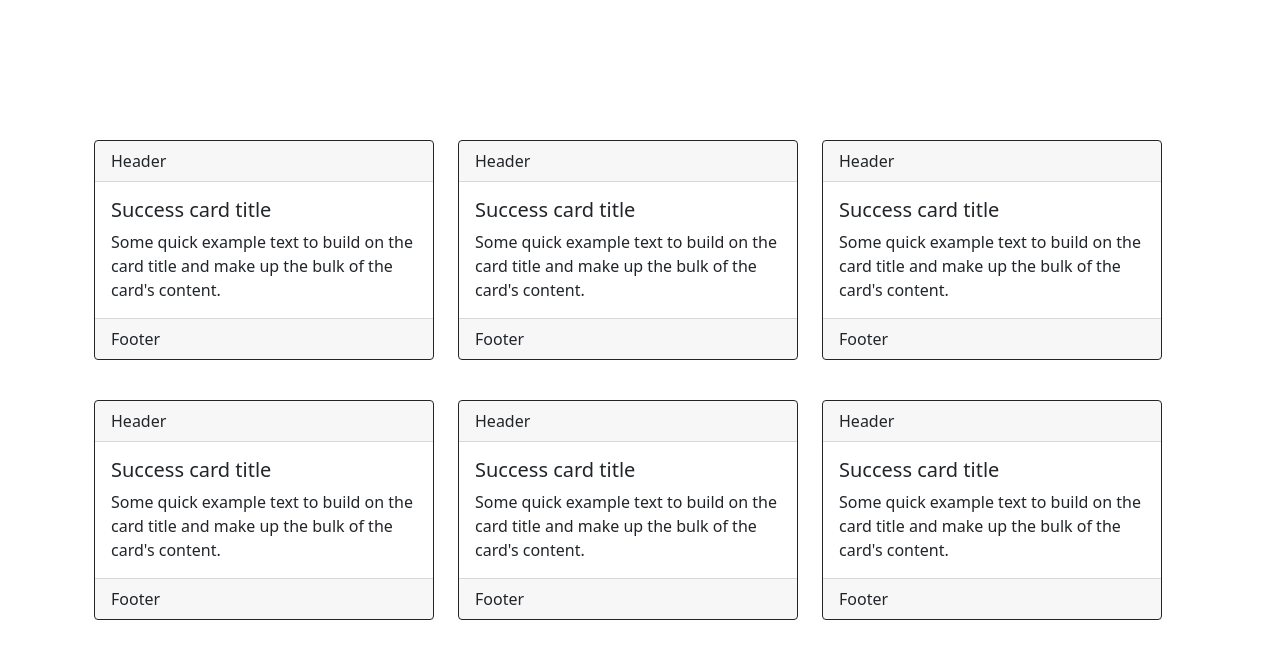
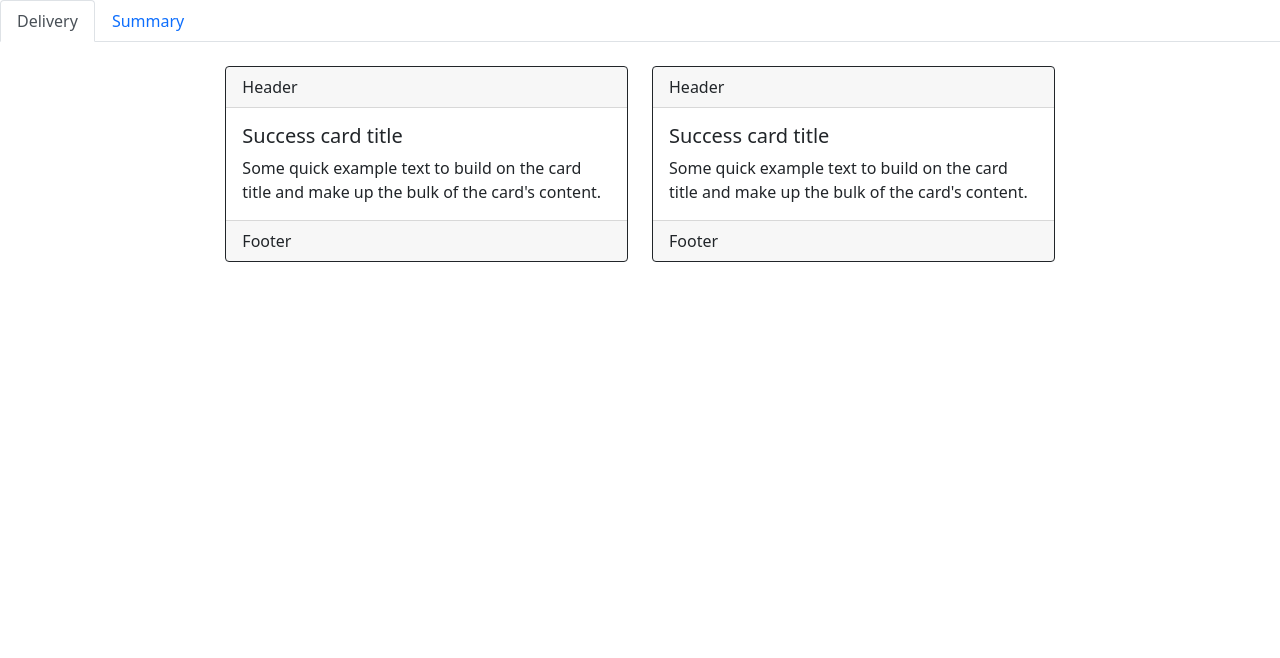
Before and after one commit to AaronBison/TejUtRendszer2, an Angular app: page / in a window 1280 px wide. Shown: the top 658 px of the page. Built offline with nearby package versions, Linux system fonts and the light colour scheme.

Commit message:
Created NavBar & Delivery Component

```diff
--- a/src/app/app.component.html
+++ b/src/app/app.component.html
@@ -1,3 +1,3 @@
-<div class="row row-cols-1 row-cols-md-3 g-4 container position-absolute top-50 start-50 translate-middle">
-  <app-card *ngFor="let card of cards"></app-card>
-</div>
+<app-navbar></app-navbar>
+<app-delivery></app-delivery>
+<!-- <router-outlet></router-outlet> -->
--- a/src/app/app.component.ts
+++ b/src/app/app.component.ts
@@ -7,5 +7,4 @@ import { Component } from '@angular/core';
 })
 
 export class AppComponent {
-  cards = [1,2,3,4,5,6];
 }
--- /dev/null
+++ b/src/app/hoarder/delivery.component.html
@@ -0,0 +1,4 @@
+<div class="row row-cols-1 row-cols-md-3 row-cols-sm-2 g-4 m-auto justify-content-center">
+    <app-card *ngFor="let card of cards"></app-card>
+    <!-- <router-outlet></router-outlet> -->
+</div>
--- /dev/null
+++ b/src/app/hoarder/delivery.component.ts
@@ -0,0 +1,9 @@
+import { Component } from "@angular/core";
+
+@Component({
+    selector: 'app-delivery',
+    templateUrl: './delivery.component.html'
+})
+export class DeliveryComponent {
+    cards = [1,2];
+}
--- /dev/null
+++ b/src/app/models/daySchedule.model.ts
@@ -0,0 +1,6 @@
+export class DaySchedule{
+    constructor(
+        public morningLiter: number,
+        public eveningLiter: number
+    ){}
+    }
--- /dev/null
+++ b/src/app/navbar/navbar.component.html
@@ -0,0 +1,9 @@
+<ul class="nav nav-tabs">
+    <li class="nav-item">
+      <a class="nav-link active" aria-current="page" href="#">Delivery</a>
+    </li>
+
+    <li class="nav-item">
+      <a class="nav-link" aria-current="page" href="#">Summary</a>
+    </li>
+</ul>
```
Also changed, not shown: src/app/app.module.ts (+6 -2 lines), src/app/models/customer.model.ts (added, +9 -0 lines), src/app/navbar/navbar.component.ts (added, +9 -0 lines), src/app/hoarder/card/card.component.html (renamed from src/app/card/card.component.html), src/app/hoarder/card/card.component.ts (renamed from src/app/card/card.component.ts).
